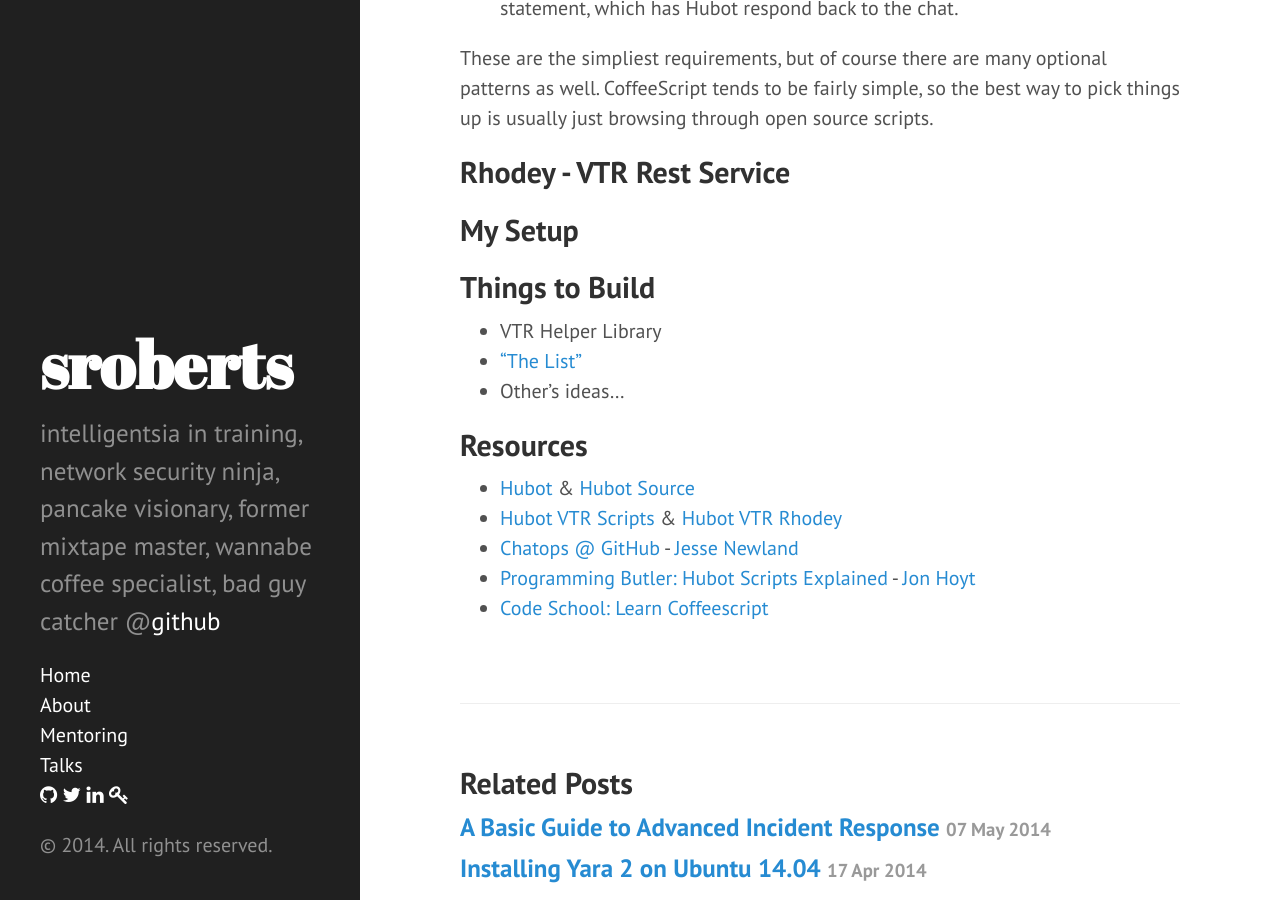
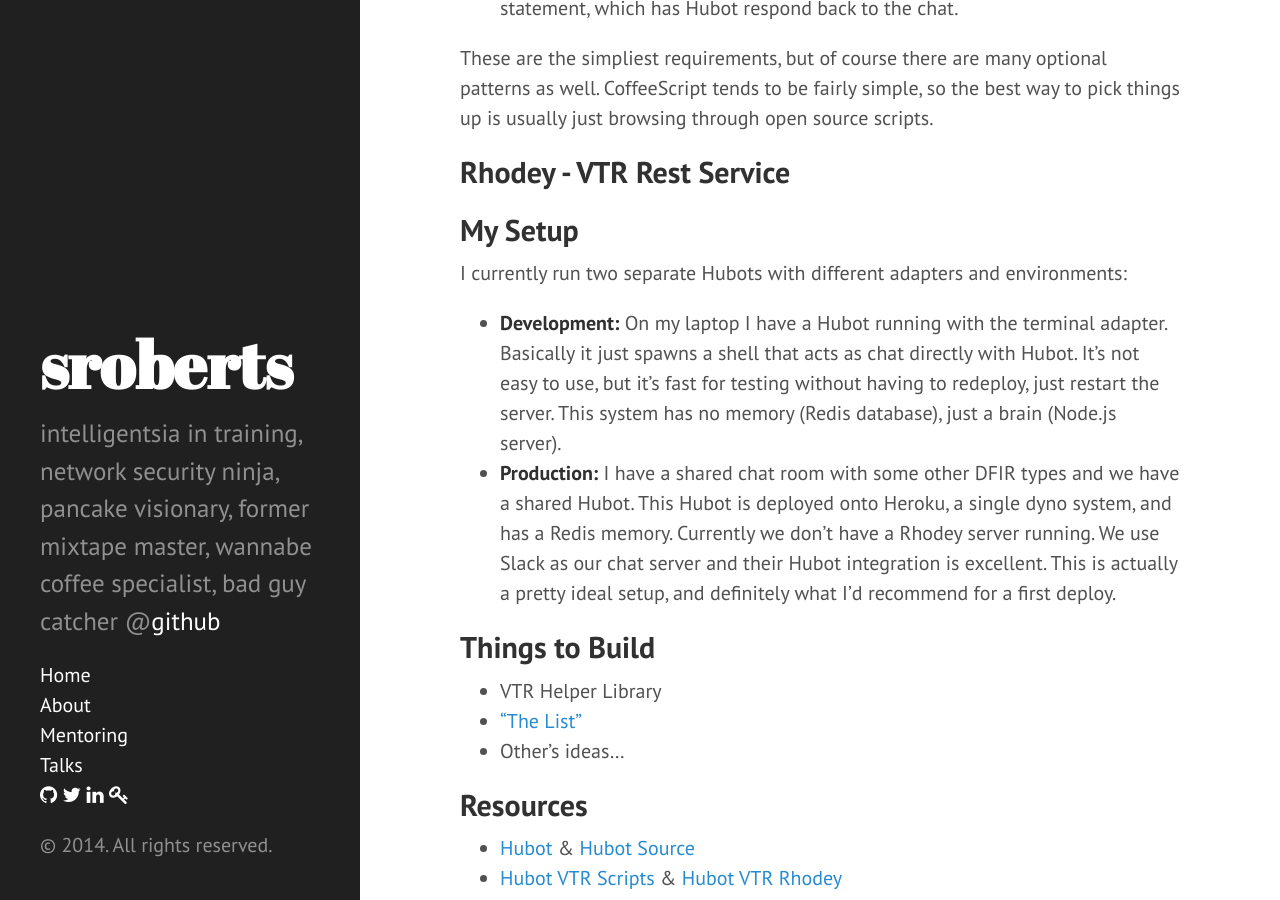
Before and after one commit to sroberts/sroberts.github.io, a Jekyll site: the page built from _posts/2014-05-13-using-robots-to-fight-bad-guys.md, in a window 1280 px wide and 900 px high, scrolled down 4001 px. Built offline with Jekyll 4.4.1, drawn with Linux system fonts in a browser that asks for light colours; nearby versions of some CDN libraries; Markdown is read by kramdown in place of the engine named in the settings.

Commit message:
Detailed my setups

```diff
--- a/_posts/2014-05-13-using-robots-to-fight-bad-guys.md
+++ b/_posts/2014-05-13-using-robots-to-fight-bad-guys.md
@@ -102,6 +102,10 @@ These are the simpliest requirements, but of course there are many optional patt
 ## Rhodey - VTR Rest Service
 
 ## My Setup
+I currently run two separate Hubots with different adapters and environments:
+
+* **Development:** On my laptop I have a Hubot running with the terminal adapter. Basically it just spawns a shell that acts as chat directly with Hubot. It's not easy to use, but it's fast for testing without having to redeploy, just restart the server. This system has no memory (Redis database), just a brain (Node.js server).
+* **Production:** I have a shared chat room with some other DFIR types and we have a shared Hubot. This Hubot is deployed onto Heroku, a single dyno system, and has a Redis memory. Currently we don't have a Rhodey server running. We use Slack as our chat server and their Hubot integration is excellent. This is actually a pretty ideal setup, and definitely what I'd recommend for a first deploy.
 
 ## Things to Build
 * VTR Helper Library
```
